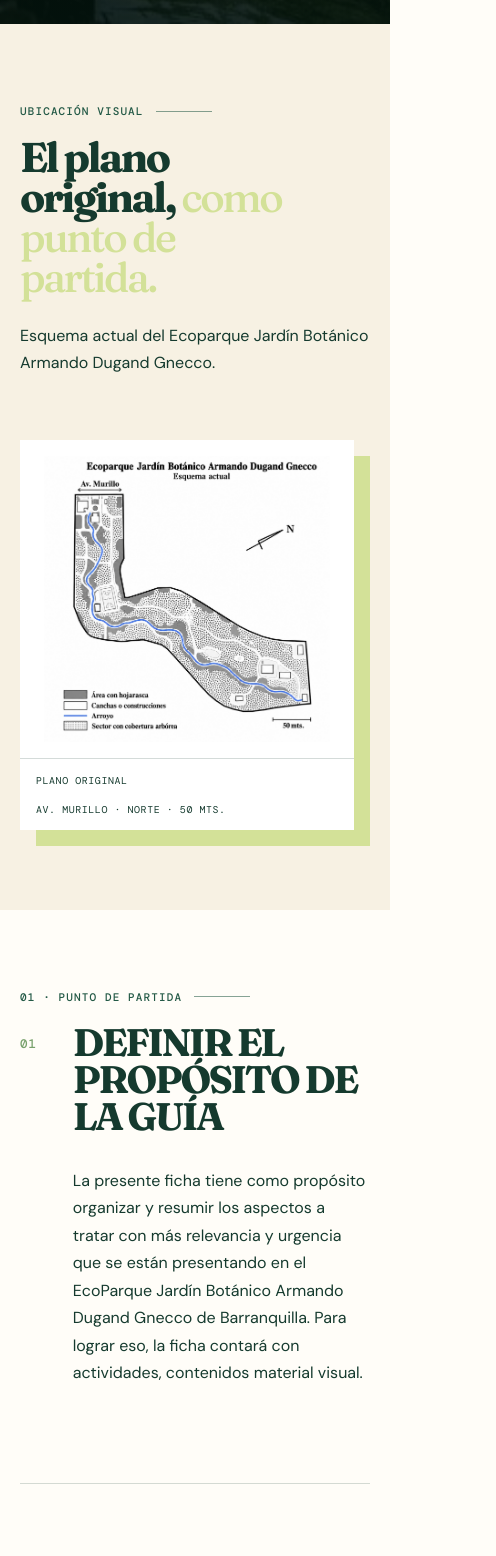
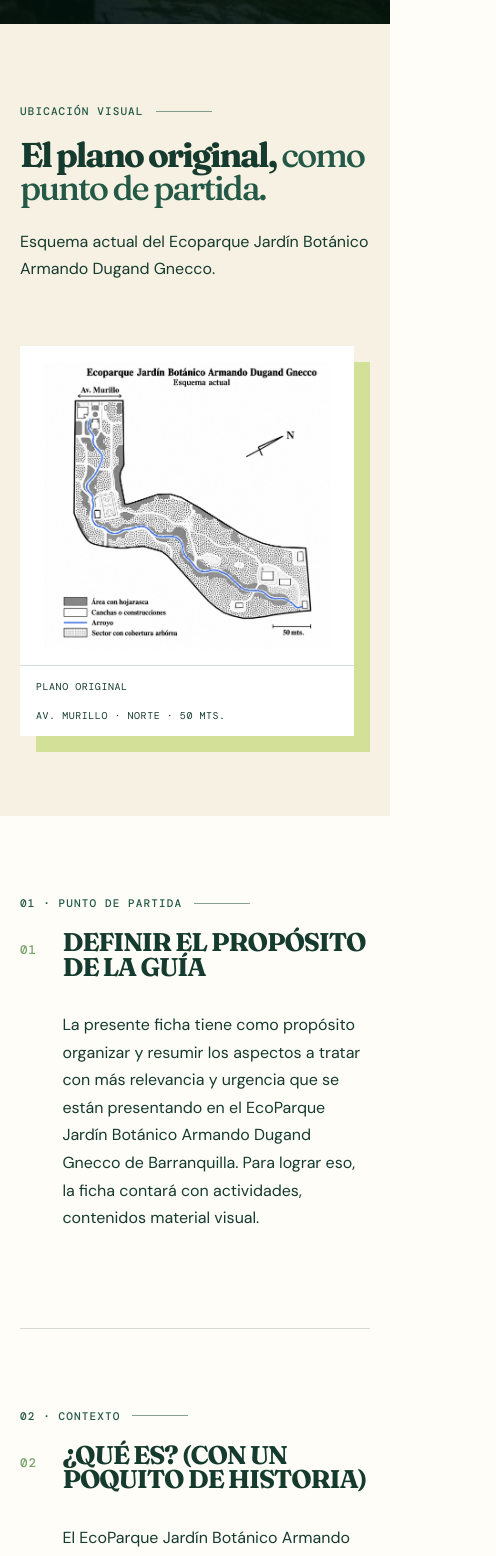
Before and after one commit to ancart/ecoparque-guia, a React (Vite) app: page / in a window 390 px wide. Shown: the part 820-2376 px from the top of the page, 496 px wide, since content can reach past the window. Built offline with nearby package versions, Linux system fonts and the light colour scheme.

Commit message:
Improve mobile headings and gallery contrast

```diff
--- a/src/styles.css
+++ b/src/styles.css
@@ -46,7 +46,8 @@
 h1, h2, h3, p { margin-top: 0; }
 h1, h2, h3 { font-family: 'Fraunces', Georgia, serif; }
 h1 { max-width: 14ch; margin: 1.4rem 0 2.2rem; font-size: clamp(3.5rem, 7.6vw, 7.5rem); line-height: .93; letter-spacing: -.065em; font-weight: 600; }
-h1 em, h2 em { color: var(--lime); font-weight: 500; }
+h1 em, h2 em { color: var(--moss); font-weight: 500; }
+.hero h1 em, .photo-feature h2 em { color: var(--lime); }
 .hero-rule { display: flex; gap: .75rem; align-items: center; opacity: .93; }
 .hero-rule i { width: 3.5rem; height: 1px; background: currentColor; }
 .scroll-cue { position: absolute; z-index: 1; bottom: 2rem; right: clamp(1.25rem, 5vw, 5.5rem); display: grid; gap: .5rem; color: inherit; text-decoration: none; text-transform: uppercase; font: .65rem 'DM Mono', monospace; letter-spacing: .08em; text-align: center; }
@@ -70,8 +71,8 @@
 .section-label > span { white-space: nowrap; }
 .section-layout { display: grid; grid-template-columns: 5rem minmax(0, 1fr); gap: clamp(1rem, 3vw, 4rem); }
 .section-number { color: var(--green); font: 500 .78rem 'DM Mono', monospace; letter-spacing: .08em; padding-top: .75rem; }
-.section-copy { max-width: 59rem; }
-.section-copy h2 { max-width: 17ch; margin-bottom: 2rem; font-size: clamp(2.4rem, 4.8vw, 5.3rem); line-height: .96; letter-spacing: -.062em; }
+.section-copy { min-width: 0; max-width: 59rem; }
+.section-copy h2 { max-width: 17ch; margin-bottom: 2rem; font-size: clamp(2.4rem, 4.8vw, 5.3rem); line-height: .96; letter-spacing: -.062em; overflow-wrap: anywhere; }
 .section-copy p { font-size: clamp(1rem, 1.45vw, 1.18rem); line-height: 1.72; }
 .paragraphs { max-width: 49rem; }
 .paragraphs p + p { margin-top: 1.35rem; }
@@ -97,8 +98,8 @@
 .gallery-heading .section-label { margin-top: .5rem; }
 .gallery-heading h2 { margin: 0; }
 .gallery-heading > p:last-child { padding-top: .55rem; }
-.gallery-grid { display: grid; grid-template-columns: repeat(12, 1fr); grid-auto-rows: clamp(5rem, 10vw, 11rem); gap: 1rem; max-width: 96rem; margin: auto; }
-.gallery-item { position: relative; border: 0; padding: 0; overflow: hidden; background: var(--ink); }
+.gallery-grid { display: grid; grid-template-columns: repeat(12, minmax(0, 1fr)); grid-auto-rows: clamp(5rem, 10vw, 11rem); gap: 1rem; max-width: 96rem; margin: auto; }
+.gallery-item { position: relative; min-width: 0; border: 0; padding: 0; overflow: hidden; background: var(--ink); }
 .gallery-item img { width: 100%; height: 100%; object-fit: cover; transition: transform .55s cubic-bezier(.22,.61,.36,1), opacity .3s ease; }
 .gallery-item:hover img, .gallery-item:focus-visible img { transform: scale(1.06); opacity: .86; }
 .gallery-item span { position: absolute; right: .7rem; top: .6rem; display: grid; place-items: center; width: 2rem; height: 2rem; border: 1px solid rgba(255,255,255,.6); border-radius: 50%; color: white; opacity: 0; transform: translateY(.4rem); transition: .25s ease; }
@@ -150,6 +151,9 @@
 @media (max-width: 570px) {
   .hero { min-height: 39rem; }
   h1 { max-width: 100%; font-size: clamp(2.35rem, 10vw, 3.5rem); overflow-wrap: anywhere; }
+  .map-intro h2, .gallery-heading h2 { max-width: 100%; font-size: clamp(2.15rem, 8.5vw, 2.7rem); overflow-wrap: anywhere; }
+  .section-copy h2 { max-width: 100%; font-size: clamp(1.6rem, 6.5vw, 2.15rem); letter-spacing: -.045em; }
+  .section-layout { grid-template-columns: 2rem minmax(0, 1fr); gap: .65rem; }
   .hero-rule { font-size: .55rem; gap: .4rem; }
   .hero-rule i { width: 1.5rem; }
   .service-grid { grid-template-columns: 1fr; }
@@ -163,3 +167,6 @@
   footer { align-items: flex-start; flex-wrap: wrap; }
   footer p { flex-basis: 70%; }
 }
+@media (max-width: 360px) {
+  .section-copy h2 { font-size: clamp(1.15rem, 5.8vw, 1.35rem); }
+}
```
